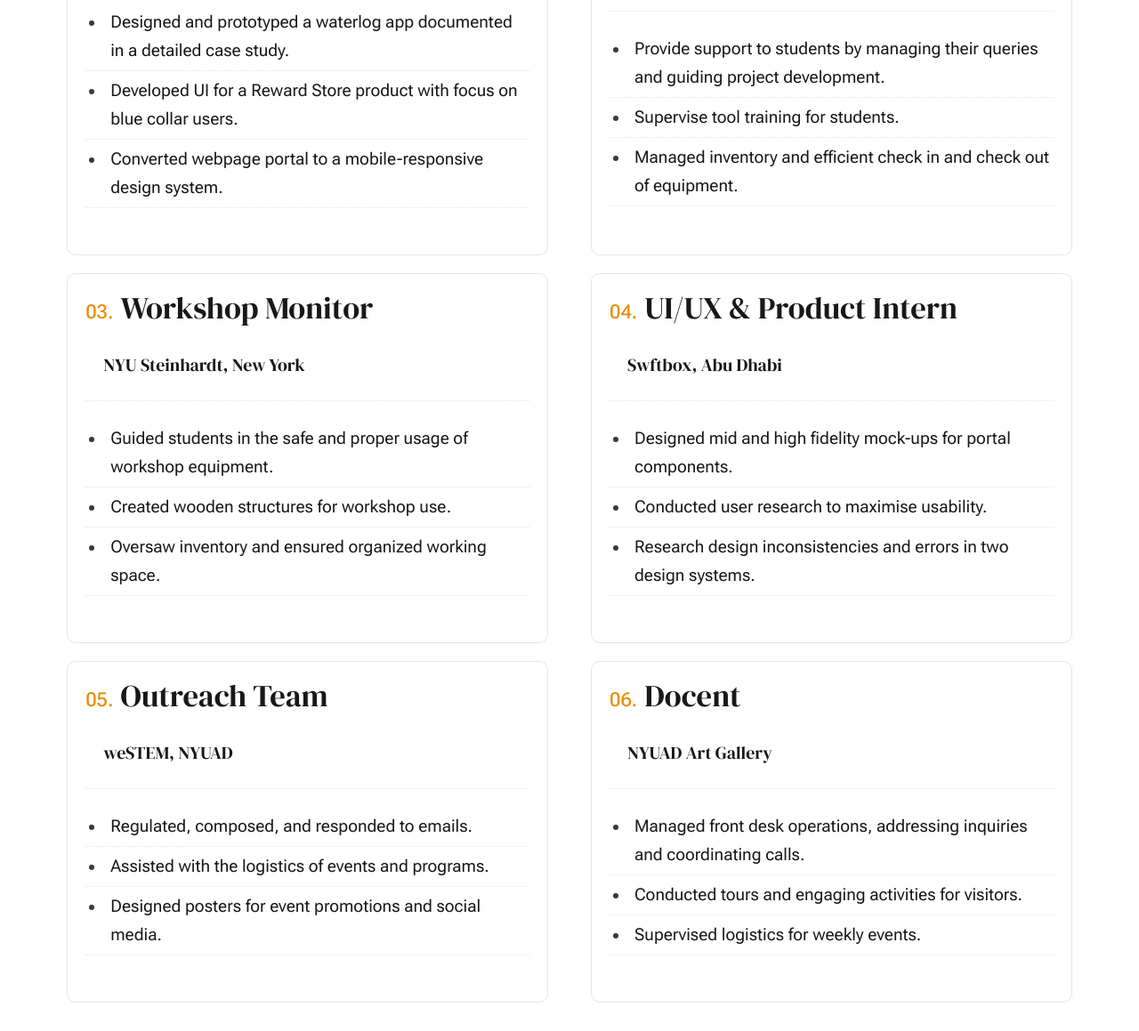
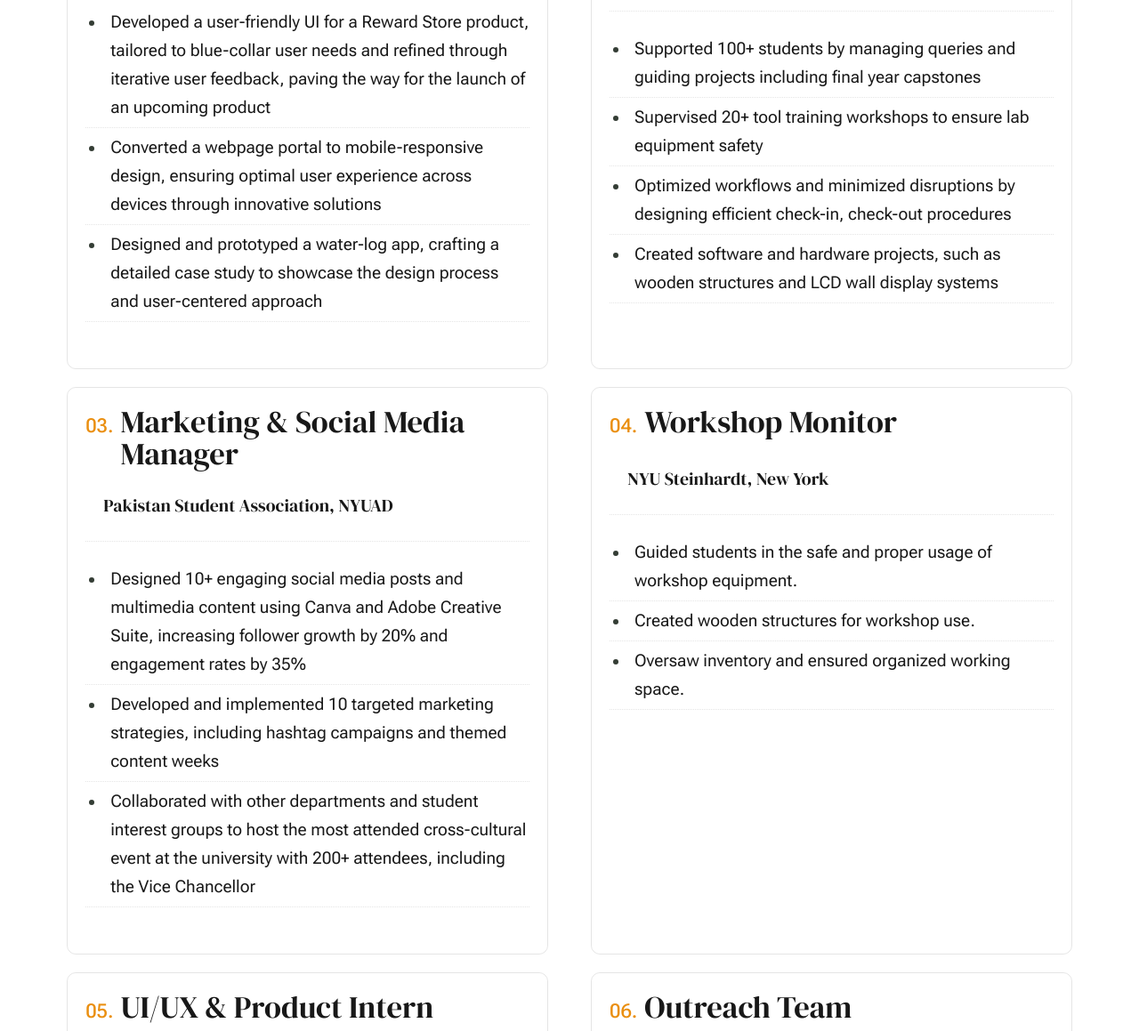
Before and after one commit to khadija24268/PortfolioWebsite, a plain HTML site: page services.html in a window 1280 px wide. Shown: the part 741-1900 px from the top of the page at 89% size. Drawn offline with Linux system fonts and the light colour scheme.

Commit message:
New changes to the resume

```diff
--- a/services.html
+++ b/services.html
@@ -65,7 +65,7 @@
                 <nav class="s-header__nav">
 
                     <ul class="s-header__menu-links">
-                        <li><a href="about.html">Comms Lab</a></li>
+                        <!-- <li><a href="about.html">Comms Lab</a></li> -->
                         <li><a href="services.html">Resume</a></li>
                         <li><a href="blog.html">Projects</a></li>
                     </ul> <!-- s-header__menu-links -->
@@ -108,9 +108,9 @@
                                         <h4 class="list-items__item-subtitle">Abhi, Karachi</h4>
 
                                         <ul class="list-services">
-                                            <li>Designed and prototyped a waterlog app documented in a detailed case study.</li>
-                                            <li>Developed UI for a Reward Store product with focus on blue collar users.</li>
-                                            <li>Converted webpage portal to a mobile-responsive design system. </li>
+                                            <li>Developed a user-friendly UI for a Reward Store product, tailored to blue-collar user needs and refined through iterative user feedback, paving the way for the launch of an upcoming product</li>
+                                            <li>Converted a webpage portal to mobile-responsive design, ensuring optimal user experience across devices through innovative solutions</li>
+                                            <li>Designed and prototyped a water-log app, crafting a detailed case study to showcase the design process and user-centered approach</li>
                                         </ul>
                                     </div>
                                 </div> <!-- end list-items__item -->
@@ -122,9 +122,25 @@
                                         <h4 class="list-items__item-subtitle">Arts Center, NYUAD</h4>
 
                                         <ul class="list-services">
-                                            <li>Provide support to students by managing their queries and guiding project development.</li>
-                                            <li>Supervise tool training for students.</li>
-                                            <li>Managed inventory and efficient check in and check out of equipment.</li>
+                                            <li>Supported 100+ students by managing queries and guiding projects including final year capstones</li>
+                                            <li>Supervised 20+ tool training workshops to ensure lab equipment safety</li>
+                                            <li>Optimized workflows and minimized disruptions by designing efficient check-in, check-out procedures</li>
+                                            <li>Created software and hardware projects, such as wooden structures and LCD wall display systems</li>
+                                        </ul>
+                                    </div>
+                                </div> <!-- end list-items__item -->
+
+                                <div class="grid-list-items__item list-items__item">
+                                    <div class="list-items__item-header">
+                                        <h3 class="list-items__item-title">Marketing & Social Media Manager</h3>
+                                    </div>
+                                    <div class="list-items__item-text">
+                                        <h4 class="list-items__item-subtitle">Pakistan Student Association, NYUAD</h4>
+
+                                        <ul class="list-services">
+                                            <li>Designed 10+ engaging social media posts and multimedia content using Canva and Adobe Creative Suite, increasing follower growth by 20% and engagement rates by 35%</li>
+                                            <li>Developed and implemented 10 targeted marketing strategies, including hashtag campaigns and themed content weeks</li>
+                                            <li>Collaborated with other departments and student interest groups to host the most attended cross-cultural event at the university with 200+ attendees, including the Vice Chancellor</li>
                                         </ul>
                                     </div>
                                 </div> <!-- end list-items__item -->
@@ -152,10 +168,9 @@
                                         <h4 class="list-items__item-subtitle">Swftbox, Abu Dhabi</h4>
 
                                         <ul class="list-services">
-                                            <li>Designed mid and high fidelity mock-ups for portal components.</li>
-                                            <li>Conducted user research to maximise usability.</li>
-                                            <li>Research design inconsistencies and errors in two design systems.</li>
-                                        </ul>
+                                            <li>Developed high fidelity Figma mockups, enhancing the visualization of critical website components</li>
+                                            <li>Conducted comprehensive user testing and research, boosting user satisfaction and usability metrics by 30%</li>
+                                            <li>Identified and resolved errors and design inconsistencies in 2 core design systems, enhancing overall website quality</li>
                                     </div>
                                 </div> <!-- end list-items__item -->
 
@@ -167,9 +182,10 @@
                                         <h4 class="list-items__item-subtitle">weSTEM, NYUAD</h4>
 
                                         <ul class="list-services">
-                                            <li>Regulated, composed, and responded to emails.</li>
-                                            <li>Assisted with the logistics of events and programs.</li>
-                                            <li>Designed posters for event promotions and social media.</li>
+                                            <li>Corresponded with 20+ schools and interest groups, addressing their concerns or queries within 24 hours</li>
+                                            <li>Coordinated communications within the team, effectively regulating incoming emails and handling inquiries, reducing response time</li>
+                                            <li>Managed event logistics and participation tracking, increasing event attendance by 35%</li>
+                                            <li>Designed and distributed materials for event advertisement across campus, boosting event awareness</li>
                                         </ul>
                                     </div>
                                 </div> <!-- end list-items__item -->
```
Also changed, not shown: blog.html (+10 -2 lines), index.html (+1 -1 lines), images/apple.PNG (added), 3 other files.
